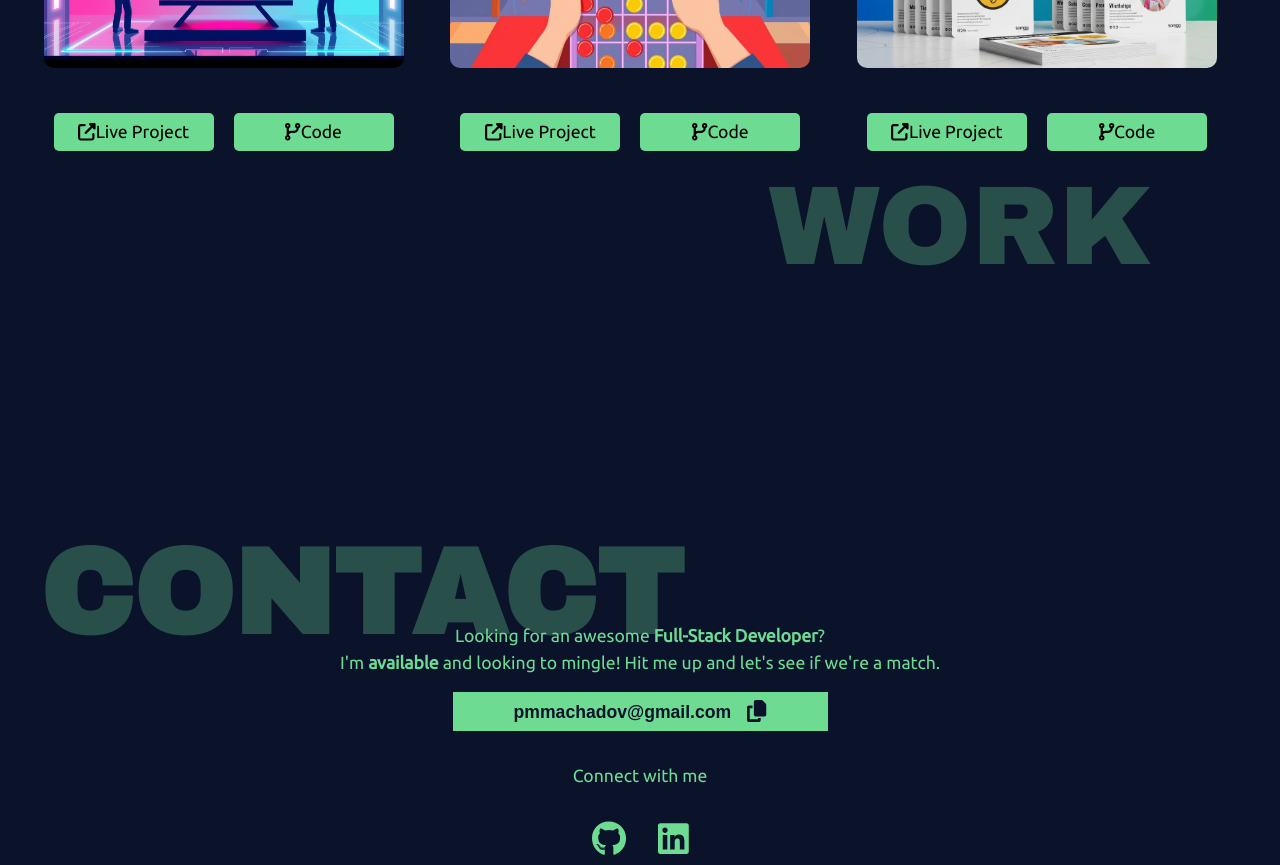
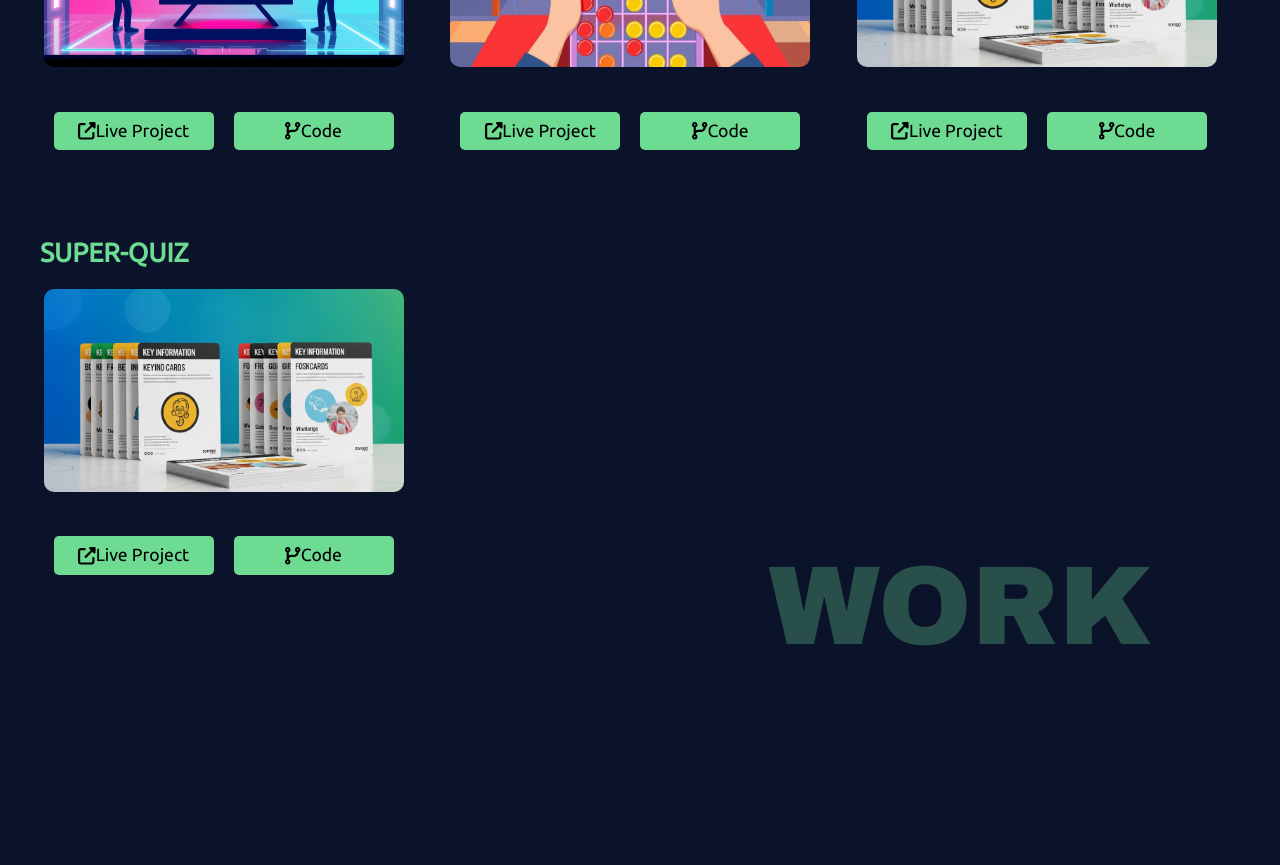
Before and after one commit to pmmachadov/portfolio-pablo-machado, a Next.js app: page / in a window 1280 px wide. Shown: the part 2080-2945 px from the top of the page. Built offline with nearby package versions, Linux system fonts and the light colour scheme.

Commit message:
Add new project entry for 'Super-quiz' and update existing project link

```diff
--- a/sections/me.tsx
+++ b/sections/me.tsx
@@ -166,7 +166,7 @@ export const projectData: ProjectCardType[] = [
       },
       {
         name: "Code",
-        path: "https://github.com/pmmachadov/tic_tac_toe",
+        path: "https://github.com/pmmachadov/super_quiz",
         icon: <FontAwesomeIcon icon={faCodeBranch} />,
       },
     ],
@@ -199,6 +199,23 @@ export const projectData: ProjectCardType[] = [
       {
         name: "Code",
         path: "https://github.com/pmmachadov/super-flashcards",
+        icon: <FontAwesomeIcon icon={faCodeBranch} />,
+        style: { zIndex: 1000 },
+      },
+    ],
+  },
+  {
+    title: "Super-quiz",
+    image: "/assets/images/flashcardsimage.jpg",
+    links: [
+      {
+        name: "Live Project",
+        path: "https://mysuperquiz.netlify.app/",
+        icon: <FontAwesomeIcon icon={faUpRightFromSquare} />,
+      },
+      {
+        name: "Code",
+        path: "https://github.com/pmmachadov/super_quiz",
         icon: <FontAwesomeIcon icon={faCodeBranch} />,
         style: { zIndex: 1000 },
       },
```
